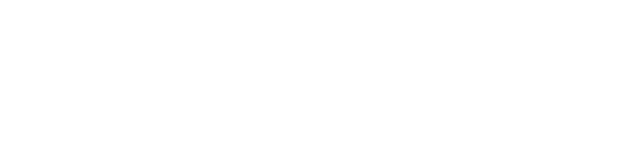
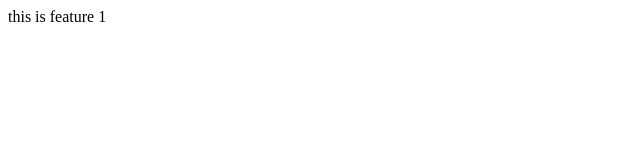
Before and after one commit to poojitha264/git-in-one-time, a plain HTML site: page index.html in a window 1280 px wide. Shown: the whole page, without its empty margins (0-640 px from the left). Drawn offline with Linux system fonts and the light colour scheme.

Commit message:
added a text in f1

```diff
--- a/index.html
+++ b/index.html
@@ -6,6 +6,6 @@
     <title>index</title>
 </head>
 <body>
-
+    this is feature 1
 </body>
 </html>
```
